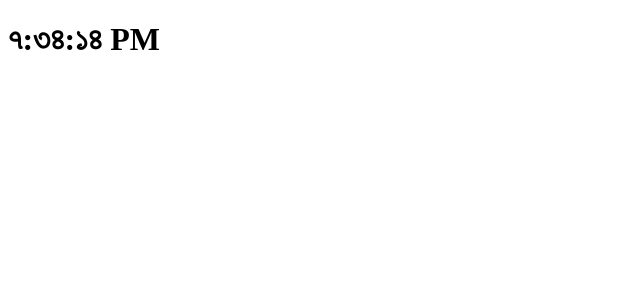
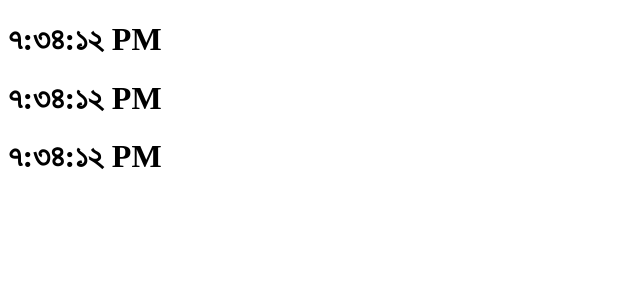
Before and after one commit to imsaikatsen/react-tutorial, a React (Create React App) app: page / in a window 1280 px wide. Shown: the top 300 px of the page, without its empty margins (0-640 px from the left). Built offline with nearby package versions, Linux system fonts and the light colour scheme.

Commit message:
Conditional Rendering, List and Keys

```diff
--- a/src/App.js
+++ b/src/App.js
@@ -1,8 +1,12 @@
-import Clock from "./components/Clock";
+import ClockList from "./components/ClockList";
 
 function App() {
+
+  const quantities = [1,2,3];
   return (
-      <div><Clock /></div>
+      <div>
+           <ClockList quantities={quantities} />
+      </div>
   );
 }
 
--- /dev/null
+++ b/src/components/ClockList.js
@@ -0,0 +1,13 @@
+import Clock from "./Clock";
+
+
+export default function ClockList({quantities= []}){
+    return(
+        <div>
+            {quantities.map(() => (
+            <Clock key= {Math.random()}/>
+
+            ))}
+        </div>
+    );
+}
```
